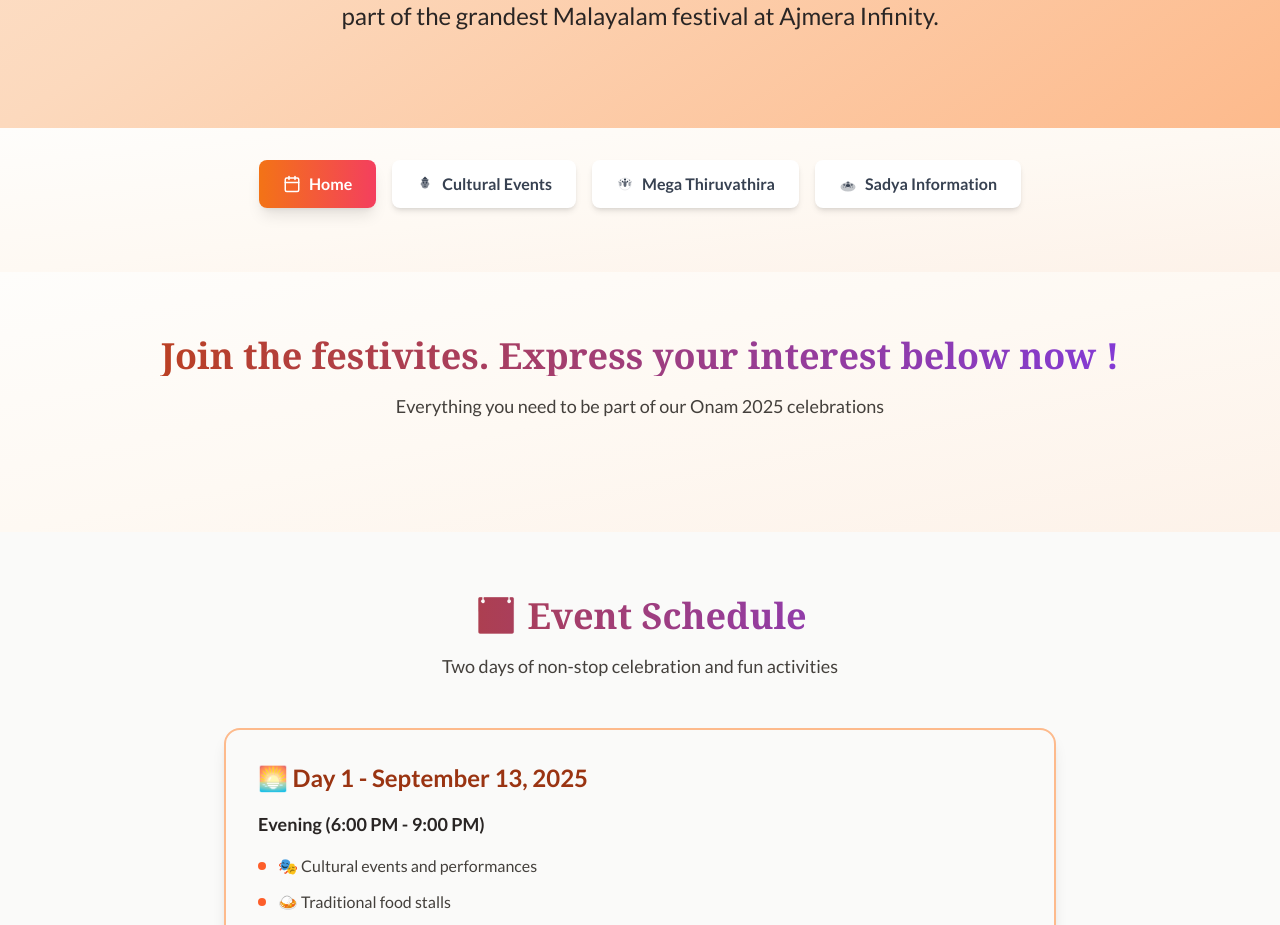
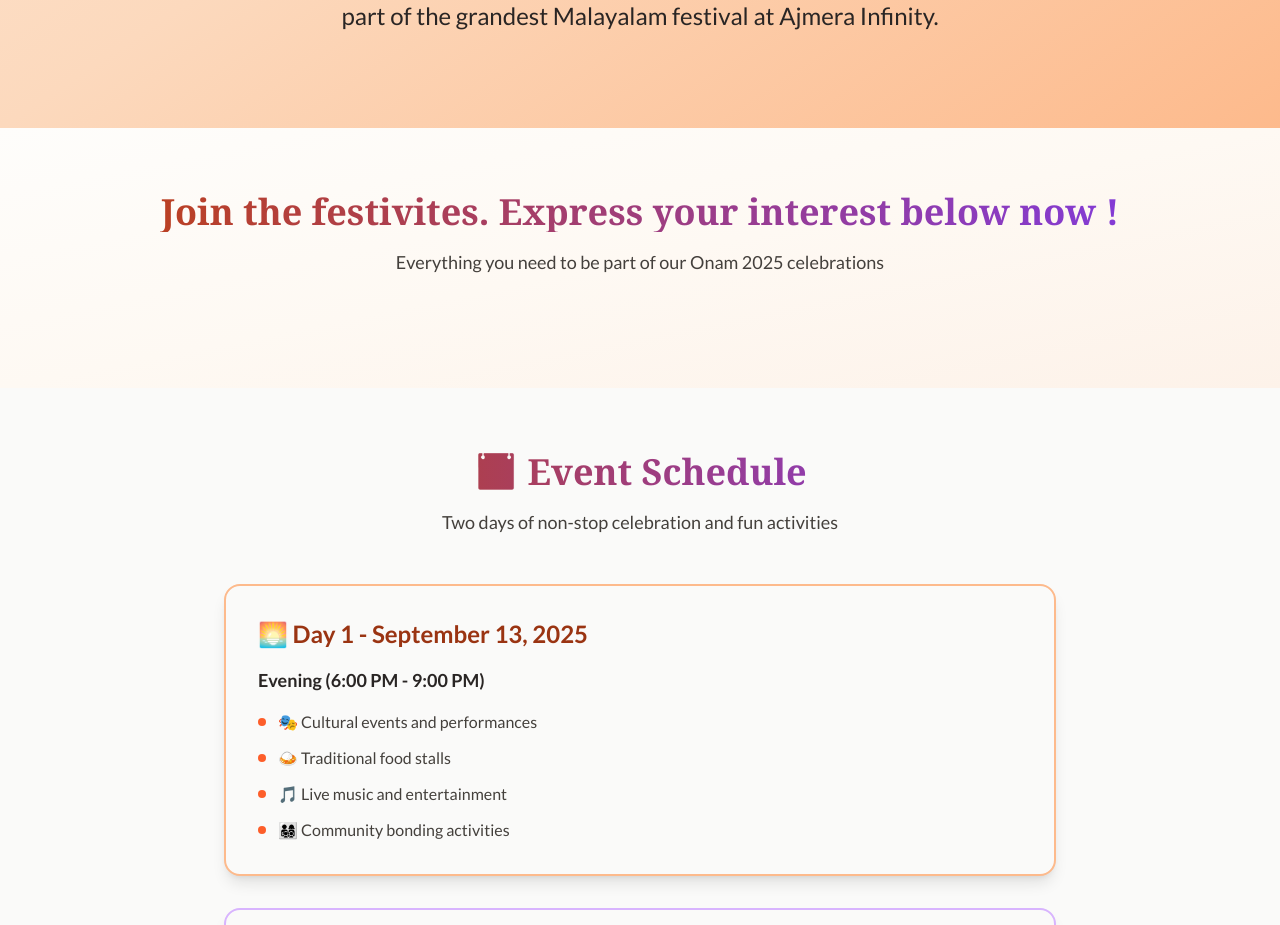
Before and after one commit to ebyed/InfinityMalayalees, a React (Vite) app: page /onam-2025 in a window 1280 px wide. Shown: the part 780-1705 px from the top of the page. Built offline with nearby package versions, Linux system fonts and the light colour scheme; no server answers.

Commit message:
Updated Onam2025.tsx

```diff
--- a/src/pages/Onam2025.tsx
+++ b/src/pages/Onam2025.tsx
@@ -83,18 +83,7 @@ const Onam2025: React.FC = () => {
         </div>
       </section>
 
-      {/* Tab Navigation */}
-      <section className="py-8 bg-gradient-to-br from-sand-50 via-sand-100 to-sand-200 dark:from-gray-800 dark:via-gray-700 dark:to-gray-800">
-        <div className="max-w-7xl mx-auto px-4 sm:px-6 lg:px-8">
-          <div className="flex flex-wrap justify-center gap-4 mb-8">
-            <TabButton tabId="overview" label="Home" icon={Calendar} />
 
-            <TabButton tabId="events" label="Cultural Events" icon={() => <CulturalIcon size={18} />} />
-            <TabButton tabId="thiruvathira" label="Mega Thiruvathira" icon={() => <ThiruvathiraIcon size={18} />} />
-            <TabButton tabId="sadya" label="Sadya Information" icon={() => <SadyaIcon size={18} />} />
-          </div>
-        </div>
-      </section>
 
       {/* Tab Content */}
       {activeTab === 'overview' && (
```
